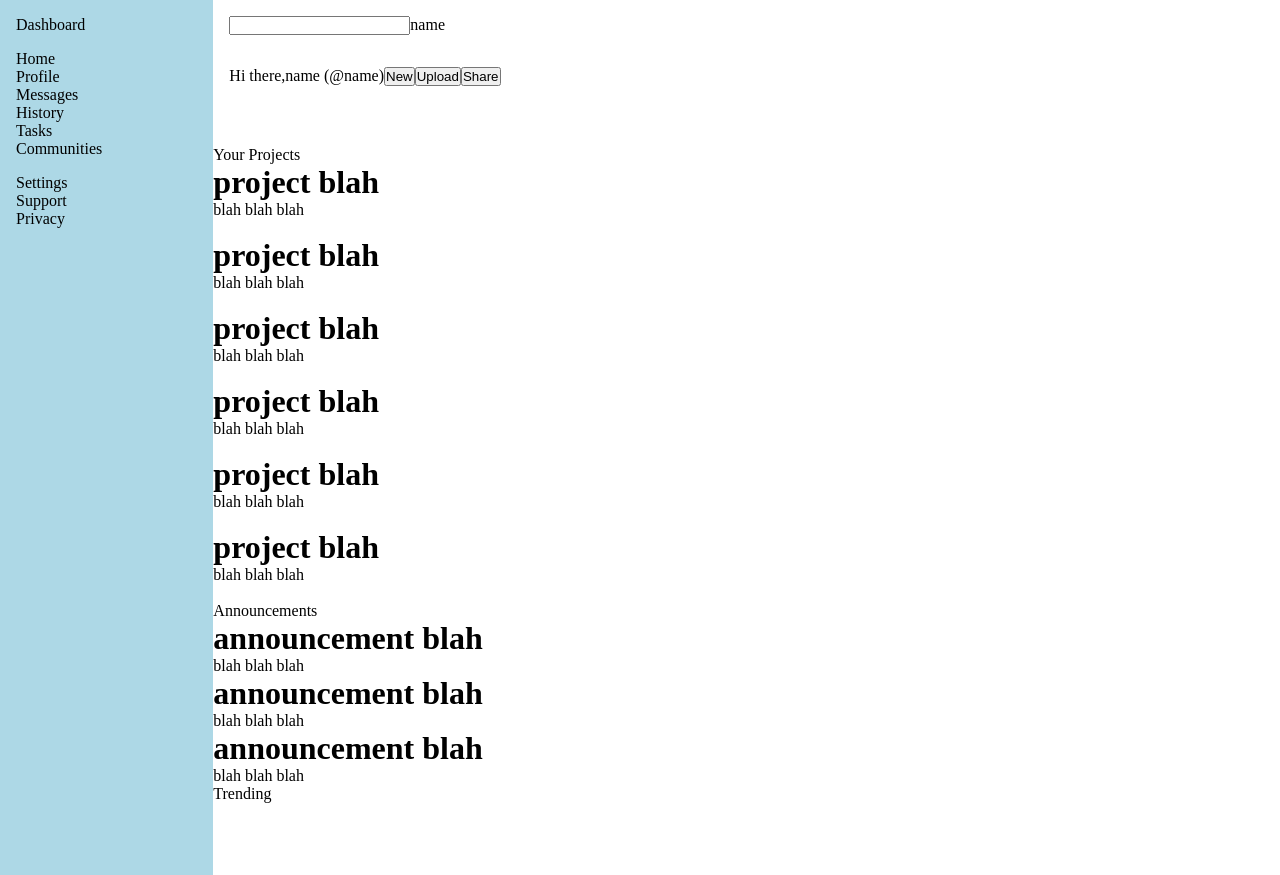
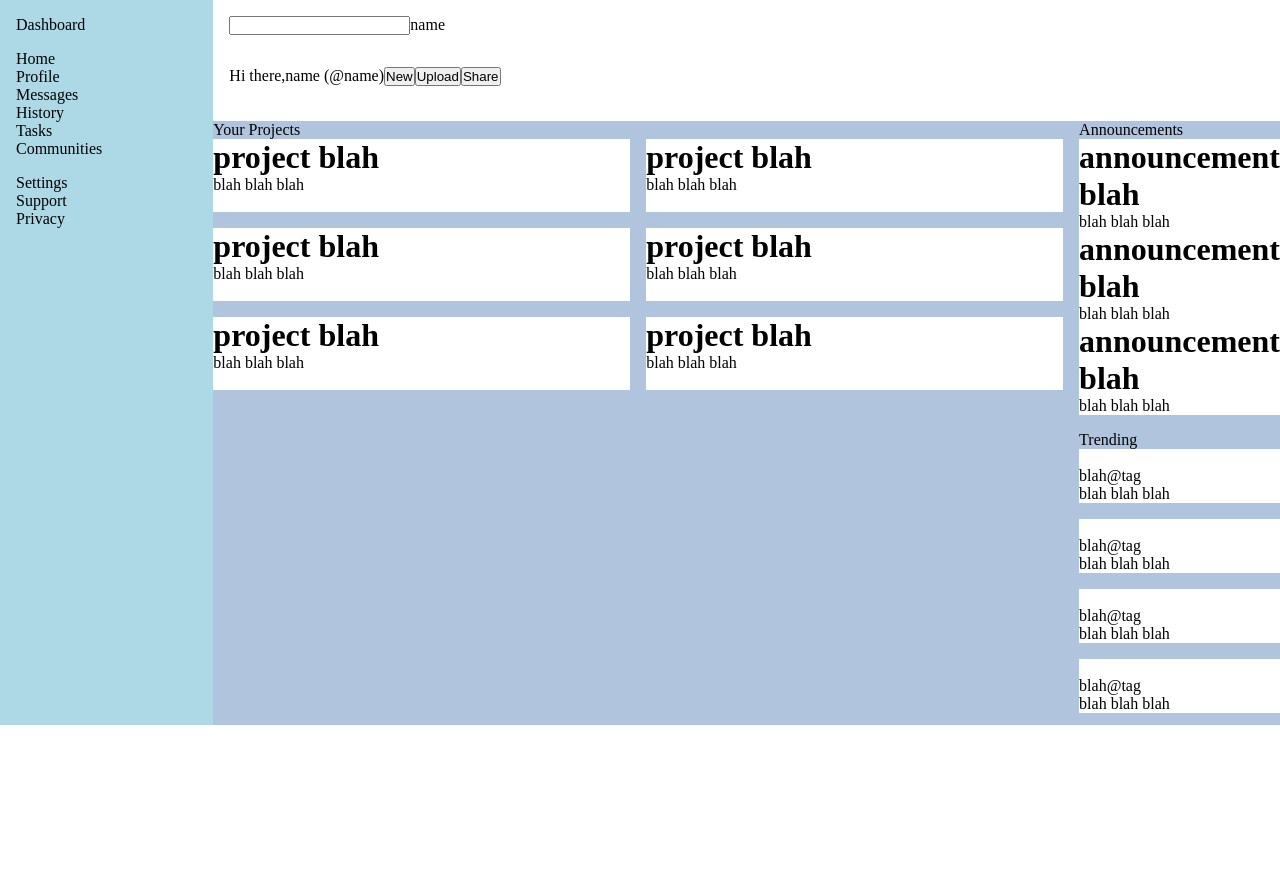
Before and after one commit to MarkusIfquil/odin-admin-dashboard, a plain HTML site: page index.html in a window 1280 px wide. After the commit the page ends 800 px from the top, so only its background shows below. Drawn offline with Linux system fonts and the light colour scheme.

Commit message:
added layout styling to main content including cards

```diff
--- a/index.html
+++ b/index.html
@@ -115,23 +115,23 @@
             <div class="trending-cards">
                 <div class="tren-card">
                     <img src="" alt="" class="pfp-tren">
-                    <p class="at-tag"></p>
-                    <p class="description"></p>
+                    <p class="at-tag">blah@tag</p>
+                    <p class="description">blah blah blah</p>
                 </div>
                 <div class="tren-card">
                     <img src="" alt="" class="pfp-tren">
-                    <p class="at-tag"></p>
-                    <p class="description"></p>
+                    <p class="at-tag">blah@tag</p>
+                    <p class="description">blah blah blah</p>
                 </div>
                 <div class="tren-card">
                     <img src="" alt="" class="pfp-tren">
-                    <p class="at-tag"></p>
-                    <p class="description"></p>
+                    <p class="at-tag">blah@tag</p>
+                    <p class="description">blah blah blah</p>
                 </div>
                 <div class="tren-card">
                     <img src="" alt="" class="pfp-tren">
-                    <p class="at-tag"></p>
-                    <p class="description"> </p>
+                    <p class="at-tag">blah@tag</p>
+                    <p class="description">blah blah blah</p>
                 </div>
             </div>
         </div>
--- a/style.css
+++ b/style.css
@@ -34,3 +34,46 @@ body {
     display: flex;
     padding: 1em;
 }
+
+.main {
+    display: grid;
+    grid-template: 1fr 1fr / 5fr 1fr;
+    background-color: lightsteelblue;
+    gap: 1em;
+}
+
+.projects {
+    grid-row: 1 / 3;
+}
+
+.project-cards {
+    display: grid;
+    grid-template: 1fr 1fr 1fr / 1fr 1fr;
+    gap: 1em;
+}
+
+.annoucements {
+    grid-column: 2;
+}
+
+.annoucement-cards {
+    display: flex;
+    flex-direction: column;
+    gap: 1em;
+}
+
+.trending {
+    grid-column: 2;
+}
+
+.trending-cards {
+    display: flex;
+    flex-direction: column;
+    gap: 1em;
+}
+
+.card,
+.an-card,
+.tren-card {
+    background-color: white;
+}
```
